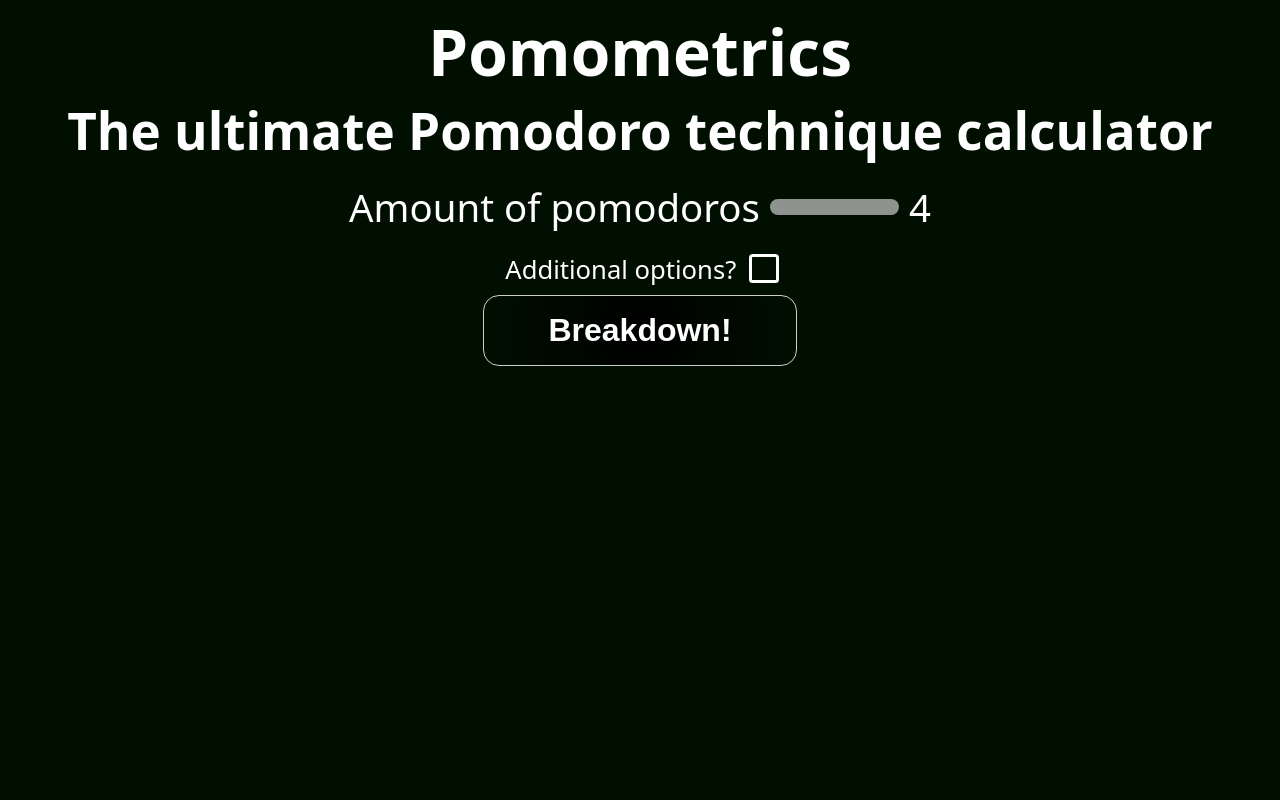
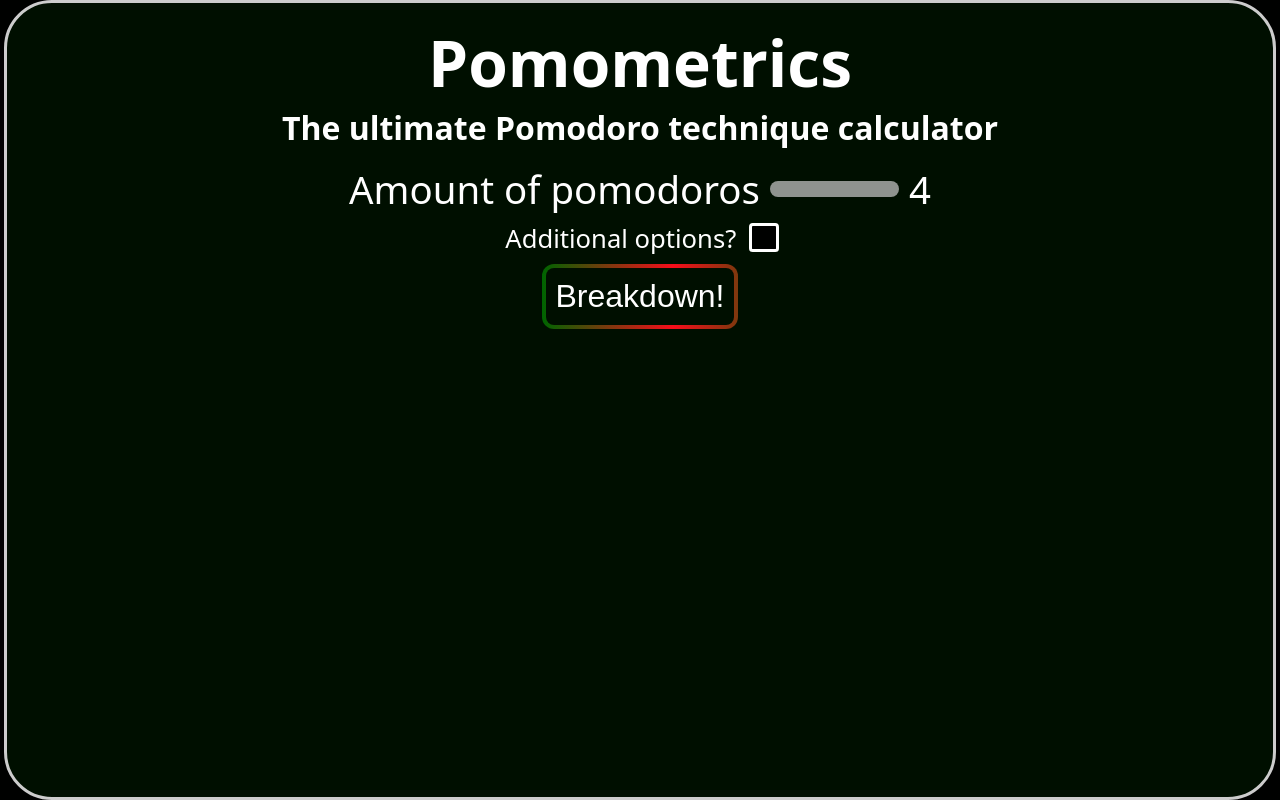
Before and after one commit to nyrzeff/pomometrics, a website built with Vite: page index.html in a window 1280 px wide. Built offline with nearby package versions, Linux system fonts and the light colour scheme.

Commit message:
style: further improve styling (card, gradient border, animations, etc)

```diff
--- a/style.css
+++ b/style.css
@@ -1,13 +1,19 @@
 /* variables */
 :root {
-  --background: #000f00;
+  --background: #000100;
+  --background-card: #000f00;
   --tomato-red: #f70d1a;
   --tomato-green: #006400;
 }
 
 /* reset */
-html {
-  overflow-x: hidden;
+html,
+body {
+  margin: 0;
+  padding: 0;
+  height: 100%;
+  overflow: hidden;
+  text-align: center;
 }
 
 body * {
@@ -22,9 +28,23 @@ html {
 }
 
 body {
-  background: var(--background);
+  background-color: var(--background);
   color: white;
+  overflow: hidden;
+}
+
+main {
+  background-color: var(--background-card);
+  border: 3px solid #ccc;
+  border-radius: 3em;
+  margin: 0 0.5dvh;
+  padding: 1em;
+  height: 100dvh;
+  box-sizing: border-box;
+  overflow-y: auto;
   overflow-x: hidden;
+  scrollbar-width: none;
+  -ms-overflow-style: none;
 }
 
 h1 {
@@ -32,7 +52,8 @@ h1 {
 }
 
 h2 {
-  font-size: clamp(1.5rem, 4vw, 10rem);
+  font-size: clamp(1.5rem, 2.5vw, 10rem);
+  margin: 0 0 10px 0;
 }
 
 .input {
@@ -42,19 +63,48 @@ h2 {
   gap: 10px;
   align-items: center;
   font-size: clamp(1.1rem, 3vw, 3rem);
-  line-height: 2;
   padding: 0.1em 0;
 }
 
+.unfold-additional-options {
+  line-height: 2;
+}
+
 button {
+  animation: animateGradient 3s linear infinite;
+  background:
+    linear-gradient(var(--background-card), var(--background-card)) padding-box,
+    linear-gradient(
+        270deg,
+        var(--tomato-red),
+        var(--tomato-green),
+        var(--tomato-red),
+        var(--tomato-green),
+        var(--tomato-red),
+        var(--tomato-green),
+        var(--tomato-red)
+      )
+      border-box;
+  background-size: 400% 400%;
+  background-origin: border-box;
+  background-clip: padding-box, border-box;
+
+  border: 4px solid transparent;
+  border-radius: 12px;
+  padding: 10px;
+  color: white;
   cursor: pointer;
-  color: white;
-  background: radial-gradient(circle, black, var(--background));
   font-size: clamp(1rem, 5vw, 2rem);
-  font-weight: bold;
-  border: 1px solid #ccc;
-  border-radius: 0.5em;
-  padding: 0.5em 2em;
+  transition: background-position 0.3s ease;
+}
+
+@keyframes animateGradient {
+  0% {
+    background-position: 0% 50%;
+  }
+  100% {
+    background-position: 100% 50%;
+  }
 }
 
 /* custom checkbox */
```
